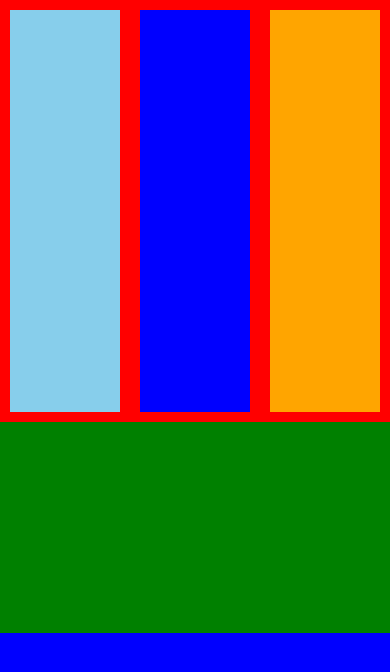
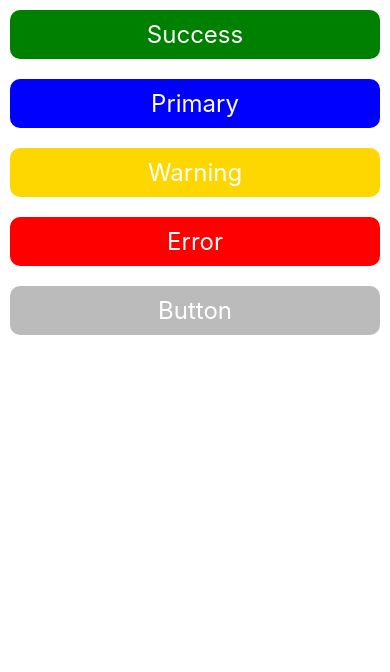
Before and after one commit to Deepakiit17/React-Native, a React Native app: screen / in a window 390 px wide. Shown: the top 672 px of the page. Built offline with nearby package versions, Linux system fonts and the light colour scheme.

Commit message:
button css

```diff
--- a/App.js
+++ b/App.js
@@ -1,16 +1,24 @@
 import React from 'react';
-import {StyleSheet, View} from 'react-native';
+import {StyleSheet, Text, TouchableHighlight, View} from 'react-native';
 
 function App() {
   return (
     <View style={styles.main}>
-      <View style={styles.box1}>
-        <View style={styles.innerBox1}></View>
-        <View style={styles.innerBox2}></View>
-        <View style={styles.innerBox3}></View>
-      </View>
-      <View style={styles.box2}></View>
-      <View style={styles.box3}></View>
+      <TouchableHighlight>
+        <Text style={[styles.button, styles.success]}>Success</Text>
+      </TouchableHighlight>
+      <TouchableHighlight>
+        <Text style={[styles.button, styles.primary]}>Primary</Text>
+      </TouchableHighlight>
+      <TouchableHighlight>
+        <Text style={[styles.button, styles.warning]}>Warning</Text>
+      </TouchableHighlight>
+      <TouchableHighlight>
+        <Text style={[styles.button, styles.error]}>Error</Text>
+      </TouchableHighlight>
+      <TouchableHighlight>
+        <Text style={styles.button}>Button</Text>
+      </TouchableHighlight>
     </View>
   );
 }
@@ -19,34 +27,22 @@
   main: {
     flex: 1,
   },
-  box1: {
-    flex: 2,
-    backgroundColor: 'red',
-    flexDirection: 'row',
+  button: {
+    backgroundColor: '#bbb',
+    color: '#fff',
+    fontSize: 24,
+    textAlign: 'center',
+    padding: 10,
+    margin: 10,
+    borderRadius: 10,
+    shadowColor: 'black',
+    elevation: 10,
+    shadowOpacity: 1,
   },
-  box2: {
-    flex: 1,
-    backgroundColor: 'green',
-  },
-  box3: {
-    flex: 1,
-    backgroundColor: 'blue',
-  },
-  innerBox1: {
-    flex: 1,
-    backgroundColor: 'skyblue',
-    margin: 10,
-  },
-  innerBox2: {
-    flex: 1,
-    backgroundColor: 'blue',
-    margin: 10,
-  },
-  innerBox3: {
-    flex: 1,
-    backgroundColor: 'orange',
-    margin: 10,
-  },
+  success: {backgroundColor: 'green'},
+  primary: {backgroundColor: 'blue'},
+  warning: {backgroundColor: 'gold'},
+  error: {backgroundColor: 'red'},
 });
 
 export default App;
```
